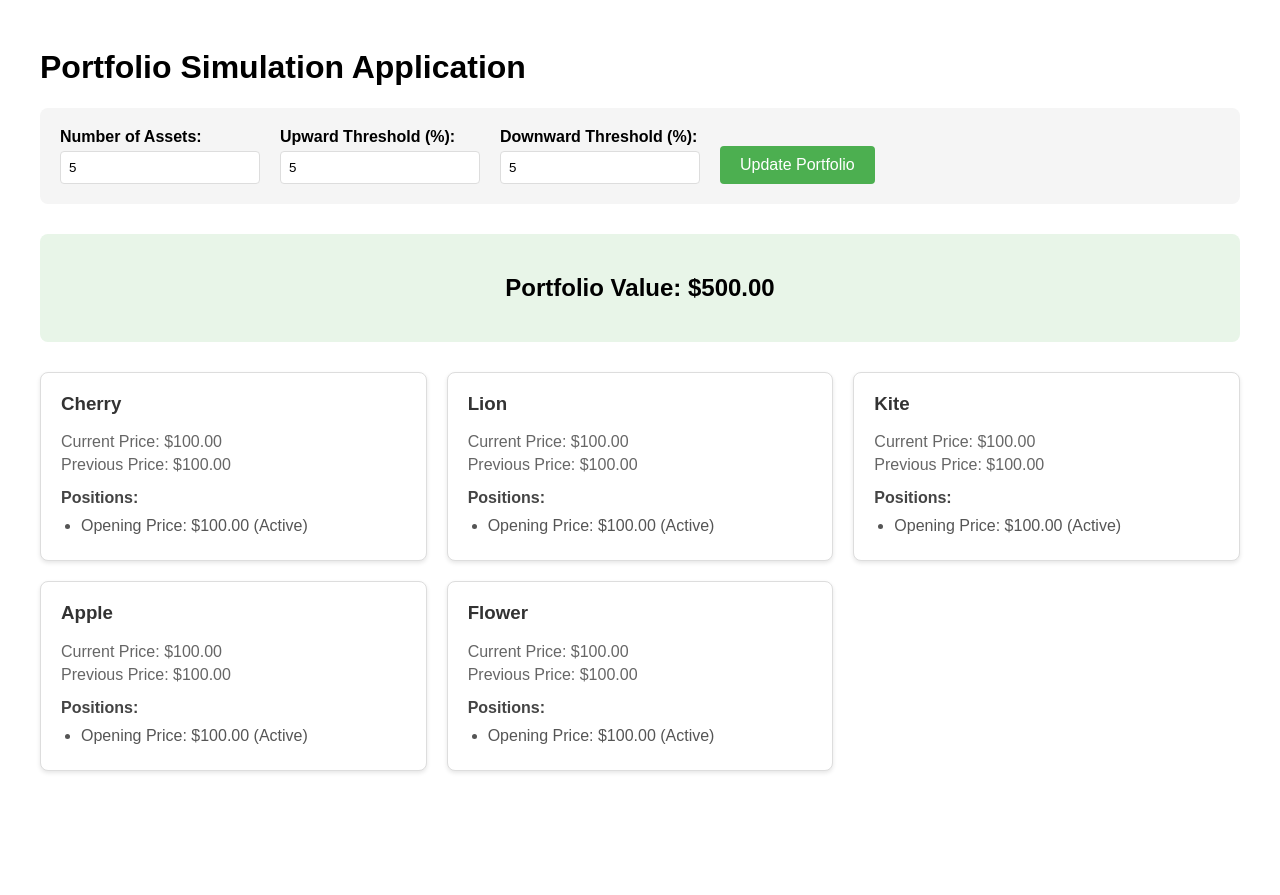
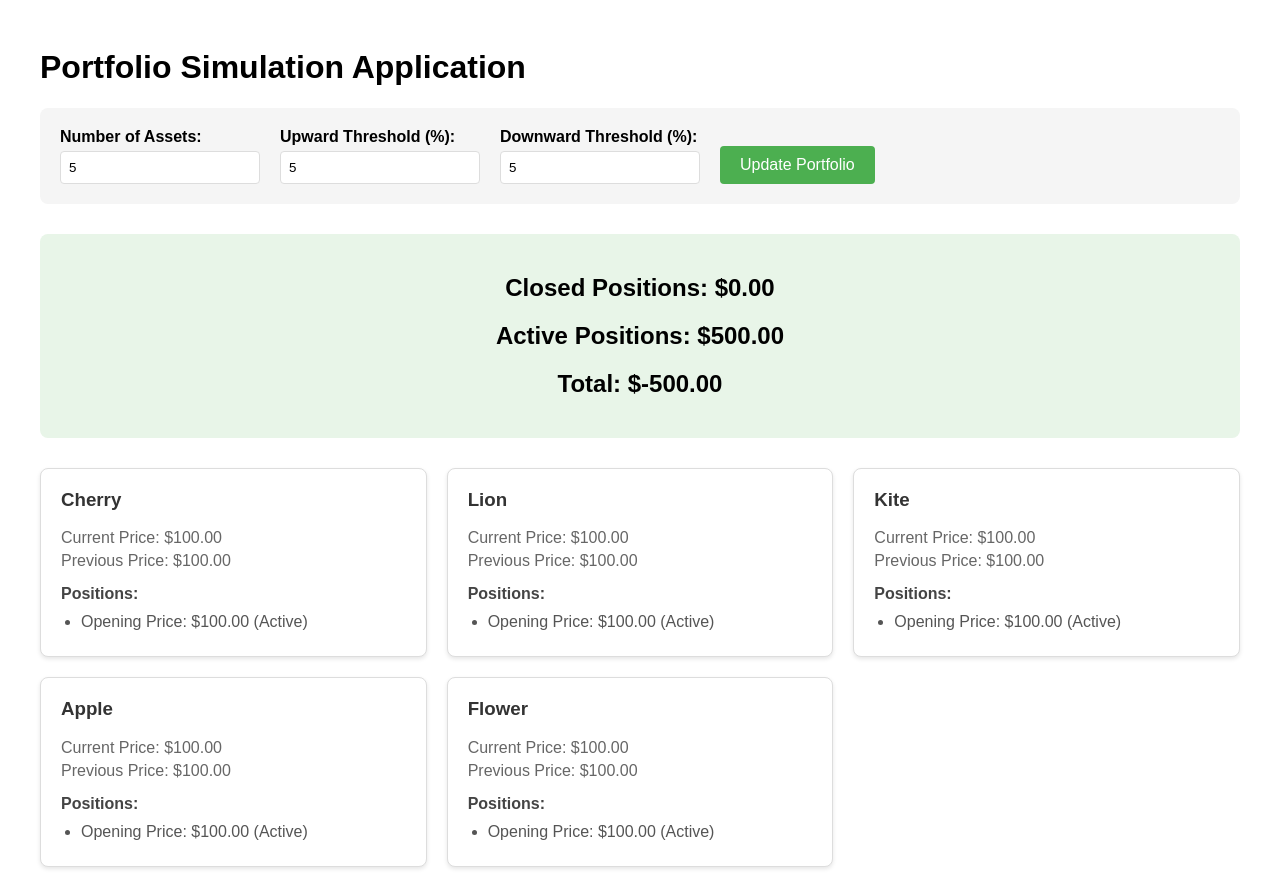
Before and after one commit to settlersxp/550tradingsimulator, a Vue app in the folder vue-project/: page / in a window 1280 px wide. Before the commit the page ends 800 px from the top, so only its background shows below. Built offline with nearby package versions, Linux system fonts and the light colour scheme; the HTML template or start-up script is replaced by a standard one.

Commit message:
functional version

```diff
--- a/vue-project/src/App.vue
+++ b/vue-project/src/App.vue
@@ -1,12 +1,16 @@
 <script setup lang="ts">
 import { ref, reactive, watch } from 'vue'
-import { generateRandomWord, addPositionWhenThresholdCrossed, applyStopLossLogic, calculateTotalValue } from './portfolioLogic'
+import {
+  generateRandomWord,
+  addPositionWhenThresholdCrossed,
+  applyStopLossLogic,
+  calculateTotalValue,
+  calculateActivePositionsValue,
+  calculateClosedPositionsValue
+ } from './portfolioLogic'
 
 // Position data structure
 import type { Position } from './types/position'
-
-// Asset data structure
-import type { Asset } from './types/asset'
 
 // Portfolio data structure
 import type { Portfolio } from './types/portfolio'
@@ -55,6 +59,16 @@ function generatePortfolio(): void {
 // Calculate total portfolio value
 function getTotalValue(): number {
   return calculateTotalValue(portfolio.assets)
+}
+
+// Calculate closed positions value
+function getClosedPositionsValue(): number {
+  return calculateClosedPositionsValue(portfolio.assets)
+}
+
+// Calculate active positions value
+function getActivePositionsValue(): number {
+  return calculateActivePositionsValue(portfolio.assets)
 }
 
 // Update portfolio with new prices
@@ -135,7 +149,9 @@ watch(numberOfAssets, (newVal, oldVal) => {
     </div>
 
     <div class="portfolio-info">
-      <h2>Portfolio Value: ${{ getTotalValue().toFixed(2) }}</h2>
+      <h2>Closed Positions: ${{ getClosedPositionsValue().toFixed(2) }}</h2>
+      <h2>Active Positions: ${{ getActivePositionsValue().toFixed(2) }}</h2>
+      <h2>Total: ${{ getTotalValue().toFixed(2) }}</h2>
     </div>
 
     <div class="assets-container">
--- a/vue-project/src/portfolioLogic.ts
+++ b/vue-project/src/portfolioLogic.ts
@@ -1,6 +1,4 @@
-import type { Position } from './types/position'
 import type { Asset } from './types/asset'
-import type { Portfolio } from './types/portfolio'
 
 // Word list for generating random asset names
 const wordList = [
@@ -18,8 +16,16 @@ export function generateRandomWord(): string {
 
 // Add a new position when price thresholds are crossed
 export function addPositionWhenThresholdCrossed(asset: Asset, changePercentage: number): void {
-  // This function is intentionally left empty as it's not used in the test suite.
-  // It was moved to this file for organization but is still called from App.vue
+  // When price threshold is crossed (5% increase or decrease), create a new position
+  if (Math.abs(changePercentage) >= 5) {
+    const newPosition = {
+      openingPrice: asset.price,
+      quantity: 1,
+      stopLossPrice: asset.price * 1.05, // 5% higher than opening price
+      isActive: true
+    };
+    asset.positions.push(newPosition);
+  }
 }
 
 // Apply stop loss logic based on price changes
@@ -48,10 +54,34 @@ export function applyStopLossLogic(asset: Asset, changePercentage: number): void
 
 // Calculate total portfolio value
 export function calculateTotalValue(portfolioAssets: Asset[]): number {
+  // Calculate the difference between closed positions and active positions
+  const closedPositionsValue = calculateClosedPositionsValue(portfolioAssets);
+  const activePositionsValue = calculateActivePositionsValue(portfolioAssets);
+  return closedPositionsValue - activePositionsValue;
+}
+
+// Calculate value of only active positions
+export function calculateActivePositionsValue(portfolioAssets: Asset[]): number {
   return portfolioAssets.reduce((total, asset) => {
     const assetValue = asset.positions.reduce((assetTotal, position) => {
-      return assetTotal + (position.openingPrice * position.quantity)
+      if (position.isActive) {
+        return assetTotal + (position.openingPrice * position.quantity);
+      }
+      return assetTotal;
     }, 0)
     return total + assetValue
   }, 0)
 }
+
+// Calculate value of only closed positions
+export function calculateClosedPositionsValue(portfolioAssets: Asset[]): number {
+  return portfolioAssets.reduce((total, asset) => {
+    const assetValue = asset.positions.reduce((assetTotal, position) => {
+      if (!position.isActive) {
+        return assetTotal + (position.openingPrice * position.quantity);
+      }
+      return assetTotal;
+    }, 0)
+    return total + assetValue
+  }, 0)
+}
```
Also changed, not shown: 1 other file (tests, documents, lock files or other folders).
